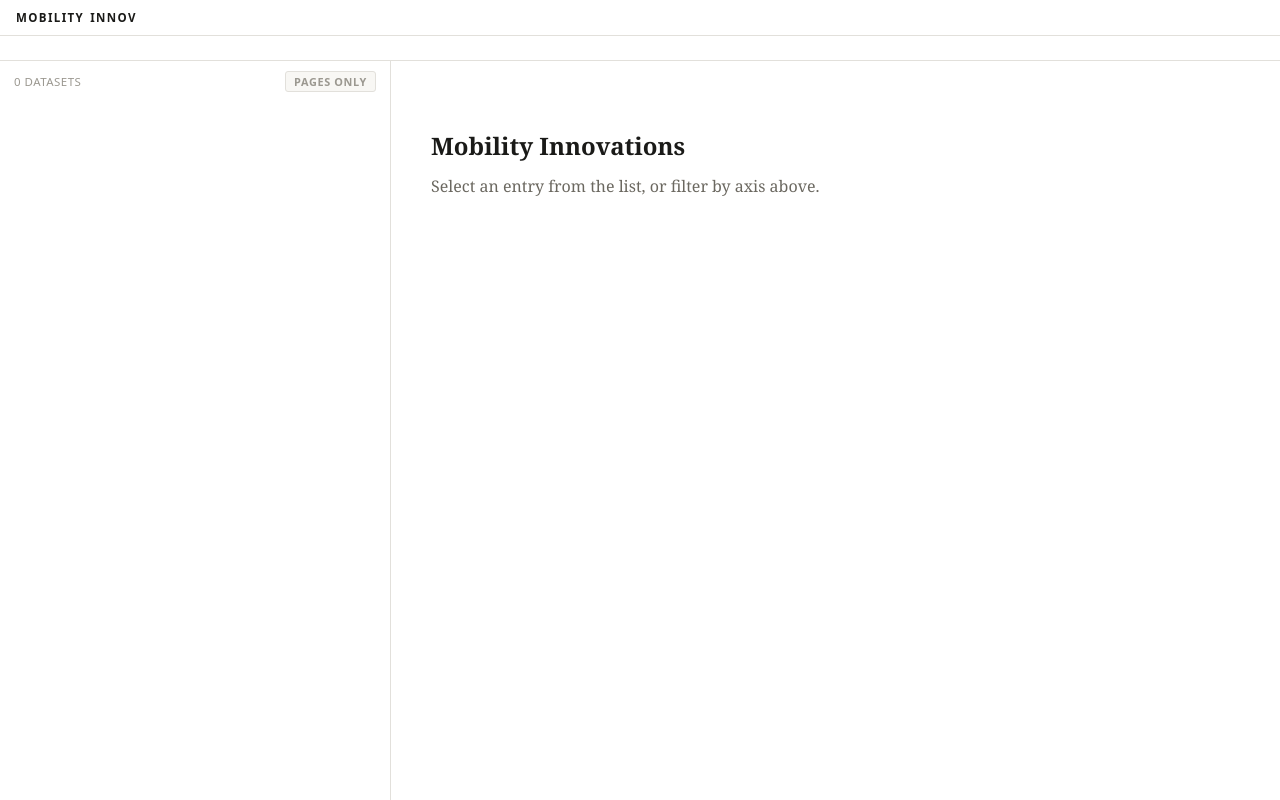
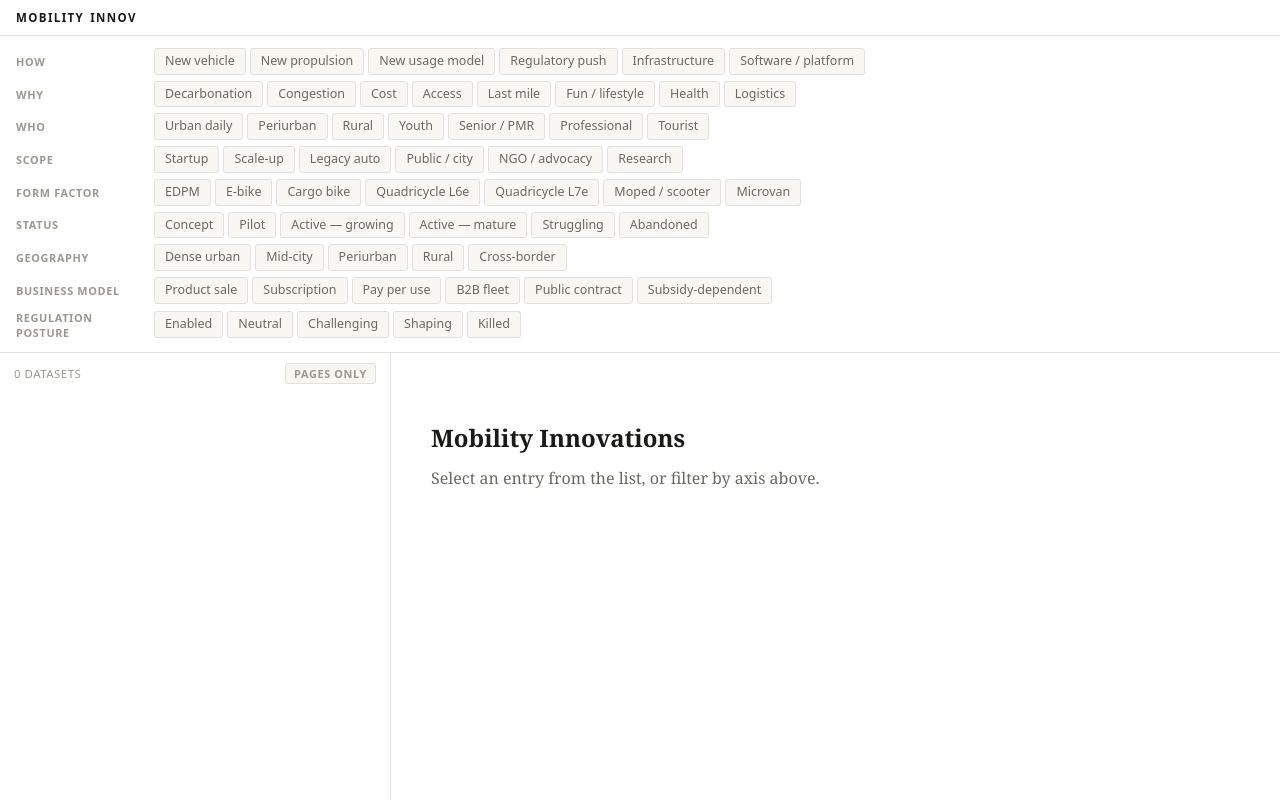
Before and after one commit to xdze2/raymond, a plain HTML site: page wikis/mobility_innov/frontend/index.html in a window 1280 px wide. Drawn offline with Linux system fonts and the light colour scheme.

Commit message:
Add axis

```diff
--- a/wikis/mobility_innov/axis.json
+++ b/wikis/mobility_innov/axis.json
@@ -1,3 +1,353 @@
 {
-  "axes": []
+  "axes": [
+    {
+      "id": "how",
+      "label": "How",
+      "description": "The primary lever of change — what kind of innovation is actually at work.",
+      "values": [
+        {
+          "id": "new_vehicle",
+          "label": "New vehicle",
+          "description": "A new physical form factor: Citroën Ami, Microlino, Toyota FT-Me. The innovation is the object itself."
+        },
+        {
+          "id": "new_propulsion",
+          "label": "New propulsion",
+          "description": "Electrification or repowering of an existing form: e-scooter, e-bike, retrofit kits. The shape is familiar; the drivetrain is not."
+        },
+        {
+          "id": "new_usage_model",
+          "label": "New usage model",
+          "description": "Shared, free-floating, subscription, short-term rental. Lime, Voi, Swapfiets. The vehicle may be ordinary; the way it reaches users is the lever."
+        },
+        {
+          "id": "regulatory_push",
+          "label": "Regulatory push",
+          "description": "The innovation IS the rule change: ZFE zones, speed limits, permit reform, new vehicle categories. Policy as product."
+        },
+        {
+          "id": "infrastructure",
+          "label": "Infrastructure",
+          "description": "Bike lanes, charging hubs, intermodal stations, parking reform. Built environment as the enabler."
+        },
+        {
+          "id": "software_platform",
+          "label": "Software / platform",
+          "description": "Apps, fleet management, routing, data analytics. Fluctuo, MaaS aggregators, dispatch software."
+        }
+      ]
+    },
+    {
+      "id": "why",
+      "label": "Why",
+      "description": "The primary driver — the problem or desire the innovation answers to.",
+      "values": [
+        {
+          "id": "decarbonation",
+          "label": "Decarbonation",
+          "description": "Reducing CO₂, meeting climate targets, electrifying transport."
+        },
+        {
+          "id": "congestion",
+          "label": "Congestion",
+          "description": "Fewer cars, less traffic, more efficient use of road space."
+        },
+        {
+          "id": "cost",
+          "label": "Cost",
+          "description": "Cheaper than owning or operating a private car — for users, for cities, or for fleets."
+        },
+        {
+          "id": "access",
+          "label": "Access",
+          "description": "Usable without a full licence: age 14+, disabled users, people excluded from conventional cars."
+        },
+        {
+          "id": "last_mile",
+          "label": "Last mile",
+          "description": "Bridging the gap between mass transit and the actual destination."
+        },
+        {
+          "id": "lifestyle",
+          "label": "Fun / lifestyle",
+          "description": "Desire and image, not utility. Buggy, Microlino, La Bagnole lean here."
+        },
+        {
+          "id": "health",
+          "label": "Health",
+          "description": "Active mobility — cycling, walking — as a public-health lever."
+        },
+        {
+          "id": "logistics",
+          "label": "Logistics",
+          "description": "Professional delivery, trades, services. Cargo bikes, microvans, last-mile fleets."
+        }
+      ]
+    },
+    {
+      "id": "who",
+      "label": "Who",
+      "description": "The target user — whose mobility problem the innovation addresses.",
+      "values": [
+        {
+          "id": "urban_daily",
+          "label": "Urban daily",
+          "description": "City commuters, dense-urban residents using the system every day."
+        },
+        {
+          "id": "periurban",
+          "label": "Periurban",
+          "description": "Suburbs, mid-density towns, agglomérations — often underserved by transit."
+        },
+        {
+          "id": "rural",
+          "label": "Rural",
+          "description": "Genuine countryside, low-density areas. La Bagnole sits here."
+        },
+        {
+          "id": "youth",
+          "label": "Youth",
+          "description": "14–18, pre-licence age. The L6e quadricycle category is built around them."
+        },
+        {
+          "id": "senior_pmr",
+          "label": "Senior / PMR",
+          "description": "Older users and people with reduced mobility. Toyota APM angle."
+        },
+        {
+          "id": "professional",
+          "label": "Professional",
+          "description": "Delivery riders, trades, mobile services — vehicles as work tools."
+        },
+        {
+          "id": "tourist",
+          "label": "Tourist",
+          "description": "Seasonal, short-trip use. Holiday rentals, resort fleets."
+        }
+      ]
+    },
+    {
+      "id": "scope",
+      "label": "Scope",
+      "description": "The type of actor behind the innovation.",
+      "values": [
+        {
+          "id": "startup",
+          "label": "Startup",
+          "description": "Early-stage company: Kilow, early Lime, Dott at launch."
+        },
+        {
+          "id": "scale_up",
+          "label": "Scale-up",
+          "description": "Post-Series B, operating at scale. Lime, Voi in their current form."
+        },
+        {
+          "id": "legacy_auto",
+          "label": "Legacy auto",
+          "description": "Incumbent carmakers: Toyota, Stellantis, Renault, their mobility spin-offs."
+        },
+        {
+          "id": "public_city",
+          "label": "Public / city",
+          "description": "Municipal operators and contracts: Vélib', city-run bike share, public tenders."
+        },
+        {
+          "id": "ngo_advocacy",
+          "label": "NGO / advocacy",
+          "description": "Industry bodies, advocacy groups, observatories. Mobilians, Observatoire national."
+        },
+        {
+          "id": "research",
+          "label": "Research",
+          "description": "Academic labs, think tanks, public-research mobility programs."
+        }
+      ]
+    },
+    {
+      "id": "form_factor",
+      "label": "Form factor",
+      "description": "The vehicle category — regulatory treatment differs sharply by category, so this matters.",
+      "values": [
+        {
+          "id": "edpm",
+          "label": "EDPM",
+          "description": "Engins de déplacement personnel motorisés: e-scooters, hoverboards, trottinettes électriques."
+        },
+        {
+          "id": "e_bike",
+          "label": "E-bike",
+          "description": "Pedal-assist bicycles and speed pedelecs."
+        },
+        {
+          "id": "cargo_bike",
+          "label": "Cargo bike",
+          "description": "Family cargo bikes and professional delivery cargo cycles."
+        },
+        {
+          "id": "quadricycle_l6e",
+          "label": "Quadricycle L6e",
+          "description": "Light quad, sans permis, capped at 45 km/h. Citroën Ami, Microlino."
+        },
+        {
+          "id": "quadricycle_l7e",
+          "label": "Quadricycle L7e",
+          "description": "Heavy quad, up to 80 km/h, B1 permit required. Fiat Topolino full-size variants."
+        },
+        {
+          "id": "moped_scooter",
+          "label": "Moped / scooter",
+          "description": "Two-wheel motorized vehicles, thermal or electric."
+        },
+        {
+          "id": "microvan",
+          "label": "Microvan",
+          "description": "Cargo quads, last-mile delivery boxes, small electric utility vehicles."
+        }
+      ]
+    },
+    {
+      "id": "status",
+      "label": "Status",
+      "description": "Where the innovation sits in its lifecycle.",
+      "values": [
+        {
+          "id": "concept",
+          "label": "Concept",
+          "color": "#1971c2",
+          "description": "Announced or shown but not yet in production. Toyota FT-Me, some Mobilize concepts."
+        },
+        {
+          "id": "pilot",
+          "label": "Pilot",
+          "color": "#7048e8",
+          "description": "Small production run or limited deployment, testing the market. Early Kilow."
+        },
+        {
+          "id": "active_growing",
+          "label": "Active — growing",
+          "color": "#2f9e44",
+          "description": "In market, expanding. Fiat Topolino, Voi in Paris."
+        },
+        {
+          "id": "active_mature",
+          "label": "Active — mature",
+          "color": "#0ca678",
+          "description": "Established, stable, no longer in rapid growth. Citroën Ami, Vélib'."
+        },
+        {
+          "id": "struggling",
+          "label": "Struggling",
+          "color": "#f08c00",
+          "description": "Available but commercially weak or losing ground. Mobilize Duo, Microlino in volume terms."
+        },
+        {
+          "id": "abandoned",
+          "label": "Abandoned",
+          "color": "#868e96",
+          "description": "Withdrawn from the market or discontinued. Bird in France, Renault Twizy."
+        }
+      ]
+    },
+    {
+      "id": "geography",
+      "label": "Geography",
+      "description": "Territorial fit — solutions don't transfer 1:1 between contexts.",
+      "values": [
+        {
+          "id": "dense_urban",
+          "label": "Dense urban",
+          "description": "Paris intramuros and equivalent high-density cores."
+        },
+        {
+          "id": "mid_city",
+          "label": "Mid-city",
+          "description": "Lyon, Bordeaux, Rennes — medium-sized French cities."
+        },
+        {
+          "id": "periurban",
+          "label": "Periurban",
+          "description": "Agglomérations, communes rurbanisées, the band around mid- and large cities."
+        },
+        {
+          "id": "rural",
+          "label": "Rural",
+          "description": "Genuine low-density countryside use."
+        },
+        {
+          "id": "cross_border",
+          "label": "Cross-border",
+          "description": "EU-level plays: harmonized vehicle categories, cross-country operators, regulatory alignment."
+        }
+      ]
+    },
+    {
+      "id": "business_model",
+      "label": "Business model",
+      "description": "How the innovation sustains itself economically.",
+      "values": [
+        {
+          "id": "product_sale",
+          "label": "Product sale",
+          "description": "The user buys the vehicle outright."
+        },
+        {
+          "id": "subscription",
+          "label": "Subscription",
+          "description": "Monthly fee for ongoing access to a vehicle. Swapfiets model."
+        },
+        {
+          "id": "pay_per_use",
+          "label": "Pay per use",
+          "description": "Per-minute or per-trip pricing. Lime, Voi, free-floating fleets."
+        },
+        {
+          "id": "b2b_fleet",
+          "label": "B2B fleet",
+          "description": "Sold or leased to companies for staff or delivery fleets."
+        },
+        {
+          "id": "public_contract",
+          "label": "Public contract",
+          "description": "Won through a city tender. Paris bike-share and e-bike contracts."
+        },
+        {
+          "id": "subsidy_dependent",
+          "label": "Subsidy-dependent",
+          "description": "Relies on bonus écologique, purchase aids, or other public funding to make the unit economics work."
+        }
+      ]
+    },
+    {
+      "id": "regulation_posture",
+      "label": "Regulation posture",
+      "description": "How the innovation relates to the existing rule set — a genuinely discriminating dimension in this space.",
+      "values": [
+        {
+          "id": "regulation_enabled",
+          "label": "Enabled",
+          "description": "Exists because the rules allow it. The L6e quadricycle category is the textbook case."
+        },
+        {
+          "id": "regulation_neutral",
+          "label": "Neutral",
+          "description": "Largely unaffected by the regulatory frame either way."
+        },
+        {
+          "id": "regulation_challenging",
+          "label": "Challenging",
+          "description": "Pushes against existing rules, often deployed before they catch up. Early dockless scooters."
+        },
+        {
+          "id": "regulation_shaping",
+          "label": "Shaping",
+          "description": "Actively lobbying for or co-designing new categories and frameworks. Mobilians, city pilots, industry associations."
+        },
+        {
+          "id": "regulation_killed",
+          "label": "Killed",
+          "description": "Shut down or made unviable by a regulatory decision. Paris rental scooter ban is the canonical example."
+        }
+      ]
+    }
+  ]
 }
--- a/wikis/mobility_innov/frontend/style.css
+++ b/wikis/mobility_innov/frontend/style.css
@@ -162,7 +162,7 @@
   letter-spacing: 0.06em;
   text-transform: uppercase;
   color: var(--text-3);
-  width: 72px;
+  width: 130px;
   flex-shrink: 0;
 }
 
```
